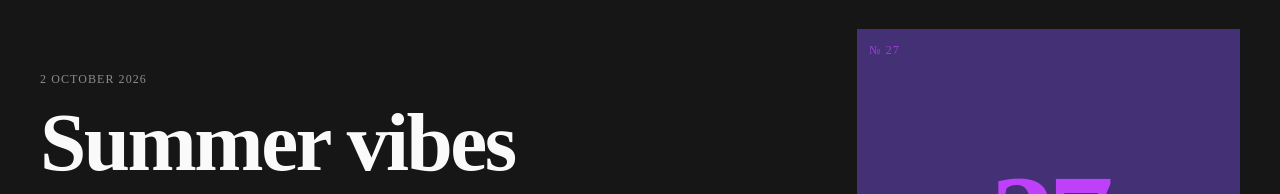
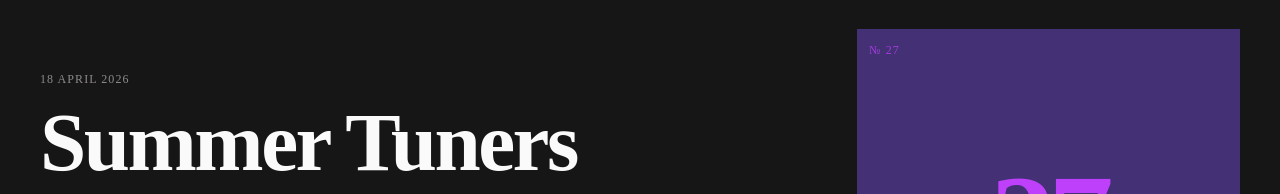
Before and after one commit to deadlydemosoriginal/site, an Astro site: page /shows/27-summer-vibes in a window 1280 px wide. Shown: the part 136-330 px from the top of the page. Built offline with nearby package versions, Linux system fonts and the light colour scheme; Astro itself is replaced by a stand-in of ours; no server answers.

Commit message:
Update Show “27-summer-vibes”

```diff
--- a/src/content/shows/27-summer-vibes.md
+++ b/src/content/shows/27-summer-vibes.md
@@ -1,7 +1,7 @@
 ---
-title: Summer vibes
+title: Summer Tuners
 episode: 27
-date: 2026-10-02
+date: 2026-04-18
 hosts:
   - isaac
   - liam
```
